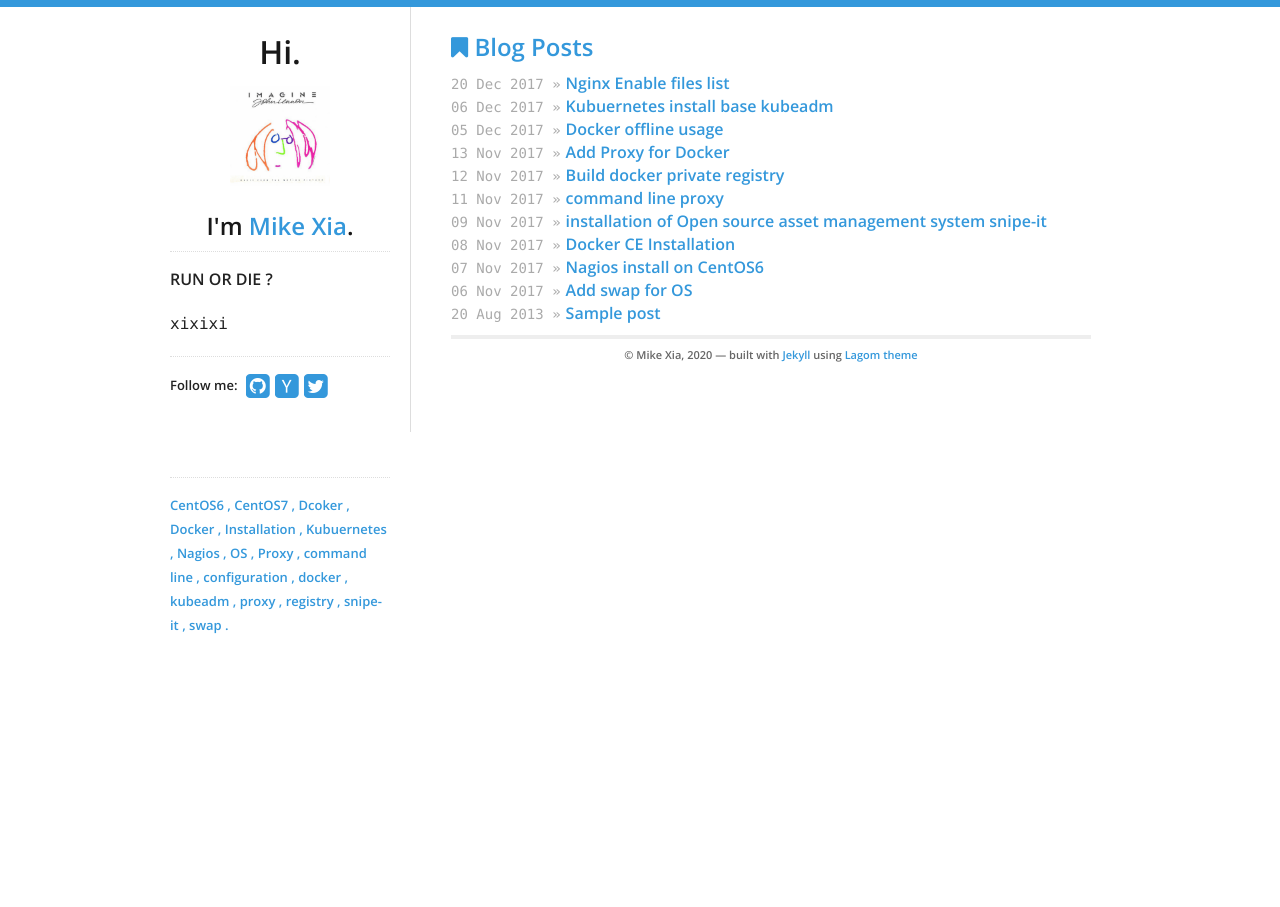
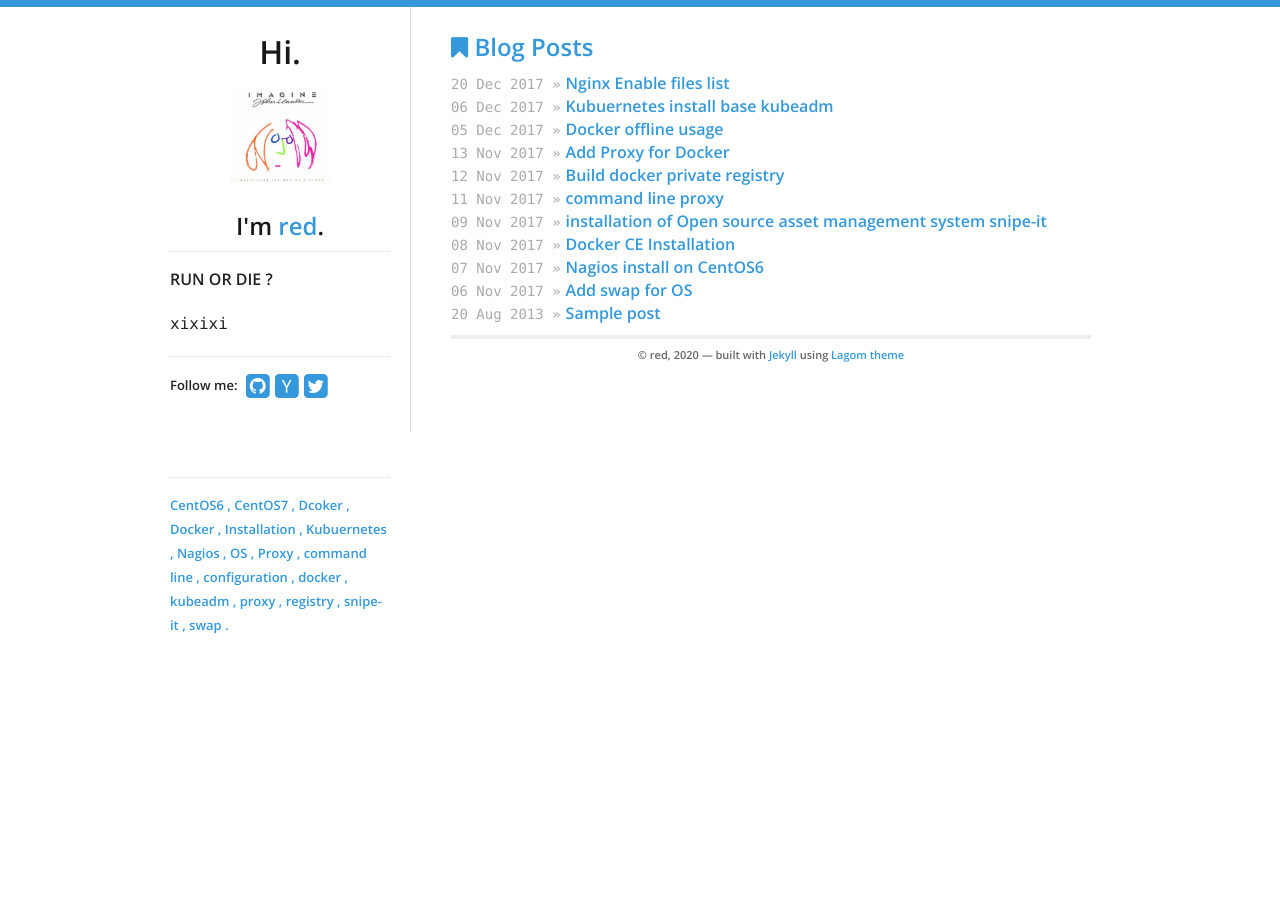
Before and after one commit to xyzsss/xyzsss.github.io, a Jekyll site: the page built from index.html, in a window 1280 px wide. Built offline with Jekyll 4.4.1, drawn with Linux system fonts in a browser that asks for light colours; nearby versions of some CDN libraries.

```diff
--- a/_data/theme.yml
+++ b/_data/theme.yml
@@ -19,9 +19,9 @@ social:
   #flickr: johndoe
 
 # "Hi, I'm _______"
-name: Mike Xia
-email: me@exyum.com
-tagline: "no pain, no life"
+name: red
+email: exuxu50@gmail.com
+tagline: "gtm"
 
 # Google Analytics key, leave blank to ignore
 google_analytics_key: UA-109273040-1
```
